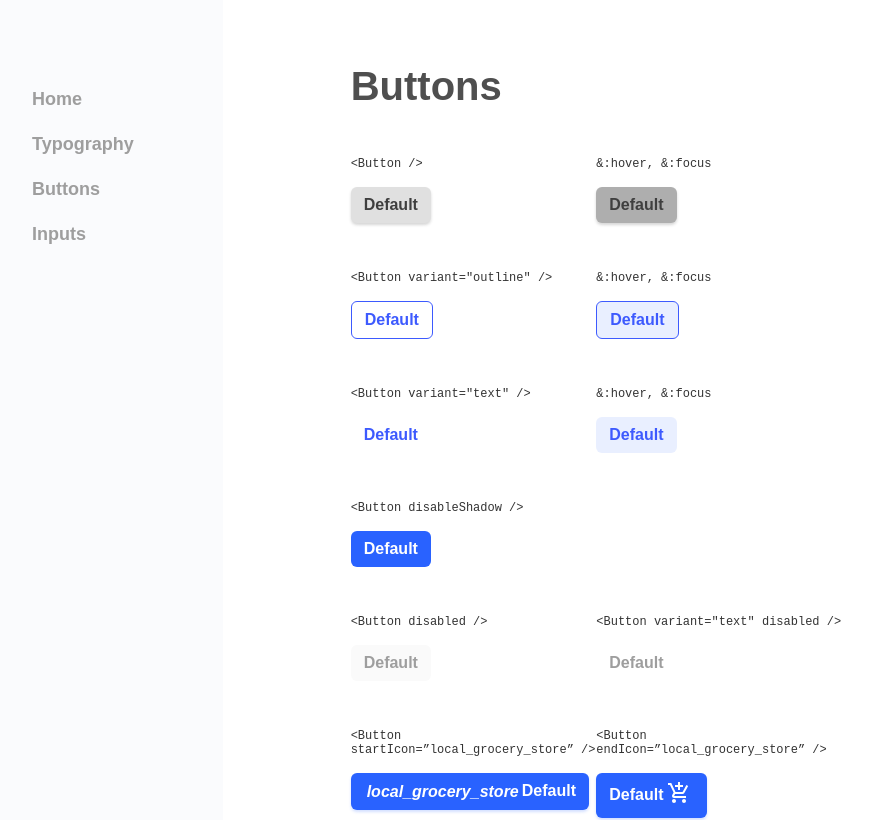
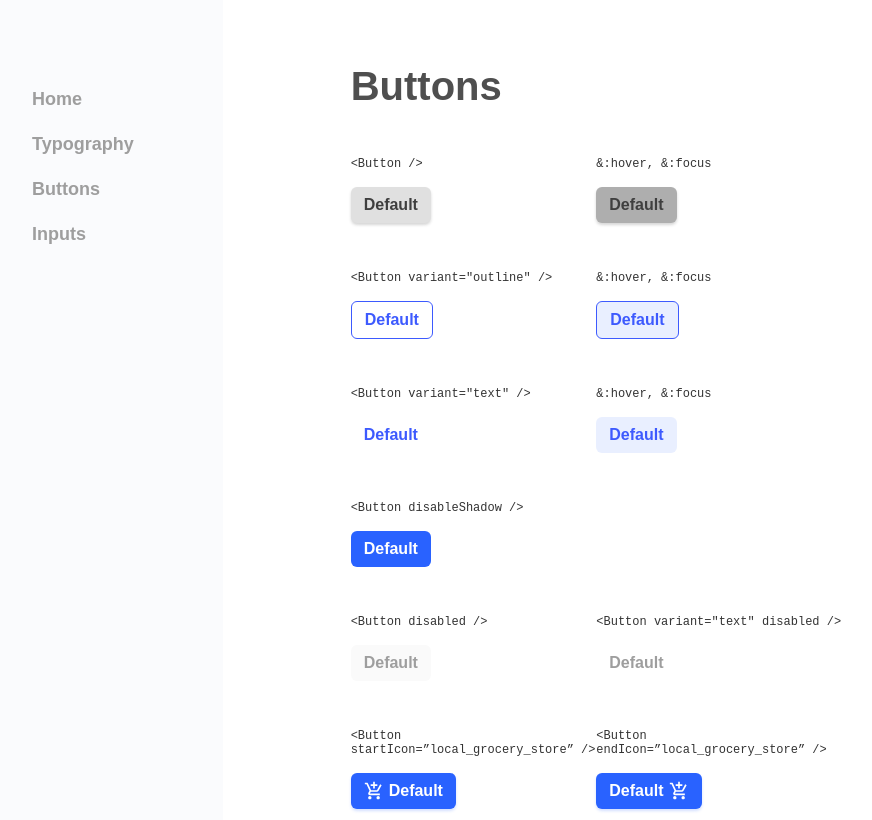
Before and after one commit to tahmid-ul/react-reusable-ui-components, a React (Create React App) app: page /buttons in a window 1280 px wide. Shown: the top 820 px of the page, without its empty margins (57-929 px from the left). Built offline with nearby package versions, Linux system fonts and the light colour scheme.

Commit message:
finished creating reusable button component

```diff
--- a/package.json
+++ b/package.json
@@ -9,6 +9,7 @@
     "@testing-library/react": "^11.2.2",
     "@testing-library/user-event": "^12.6.0",
     "classnames": "^2.2.6",
+    "material-design-icons": "^3.0.1",
     "react": "^17.0.1",
     "react-dom": "^17.0.1",
     "react-router-dom": "^5.2.0",
--- a/src/components/Button/ButtonUI.css
+++ b/src/components/Button/ButtonUI.css
@@ -17,11 +17,25 @@
   width: 33%;
 }
 
-i.material-icons {
-  font-size: 16px;
-  margin-right: 3px;
-  margin-left: 3px;
-  vertical-align: middle;
+span.material-icons {
+  display: flex;
+}
+
+.button__icon_start .material-icons {
+  margin-right: 5px;
+}
+
+.button__icon_end .material-icons {
+  margin-left: 5px;
+}
+
+.button__icon_start,
+.button__icon_end {
+  display: flex;
+}
+
+span.material-icons .MuiSvgIcon-root {
+  font-size: 20px;
 }
 
 /******************************************************
--- a/src/components/Button/ButtonUI.js
+++ b/src/components/Button/ButtonUI.js
@@ -32,12 +32,14 @@ const Button = ({
           [`button__disabled`]: props.disabled,
           [`button__disableShadow`]: disableShadow,
           [`button__hover`]: hover,
+          [`button__icon_start`]: startIcon,
+          [`button__icon_end`]: endIcon,
         })}
         {...props}
       >
-        {startIcon && <i className="material-icons">{startIcon}</i>}
+        {startIcon && <span className="material-icons">{startIcon}</span>}
         {children}
-        {endIcon && <i className="material-icons">{endIcon}</i>}
+        {endIcon && <span className="material-icons">{endIcon}</span>}
       </button>
     </div>
   );
--- a/src/pages/Buttons_page/Buttons.js
+++ b/src/pages/Buttons_page/Buttons.js
@@ -63,7 +63,7 @@ function Buttons() {
       <div className="button__row">
         <Button
           label={`<Button startIcon=”local_grocery_store” />`}
-          startIcon="local_grocery_store"
+          startIcon={<AddShoppingCart />}
           color="primary"
         >
           Default
```
Also changed, not shown: 1 other file (tests, documents, lock files or other folders).
